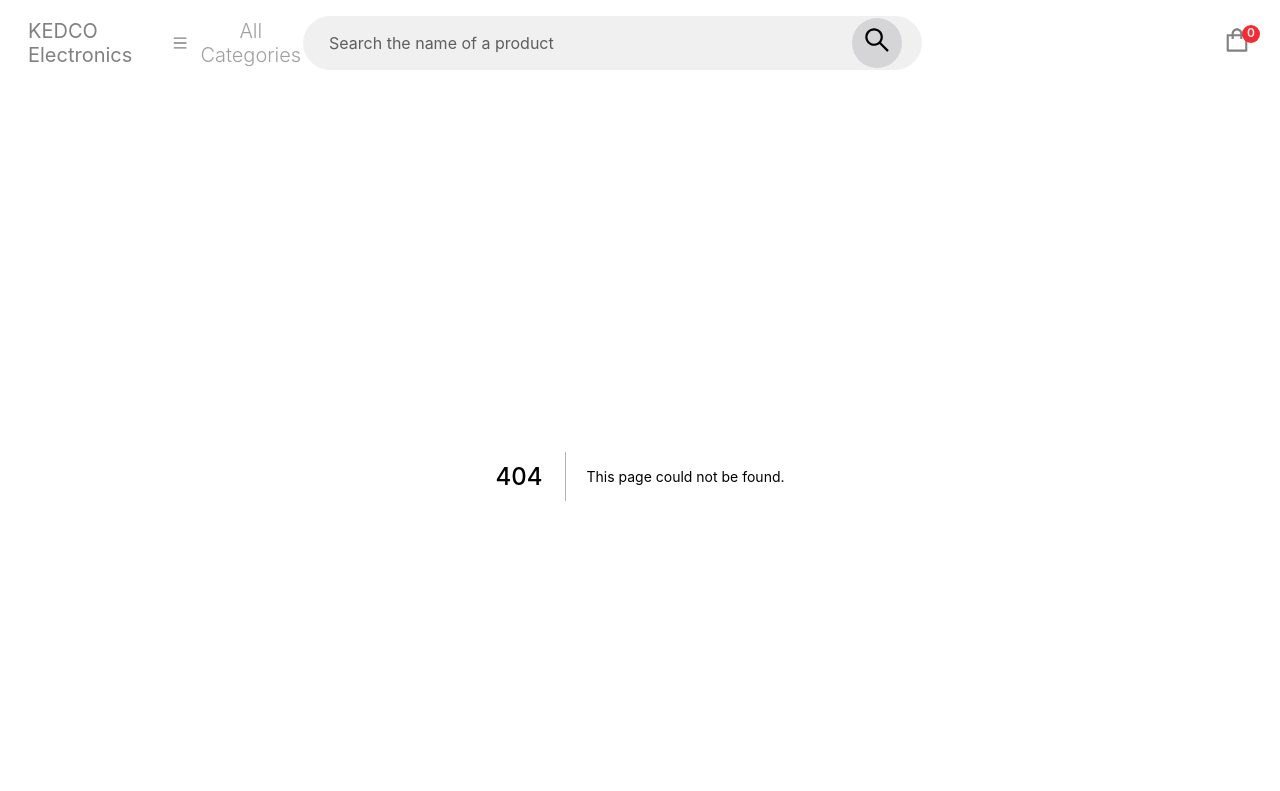
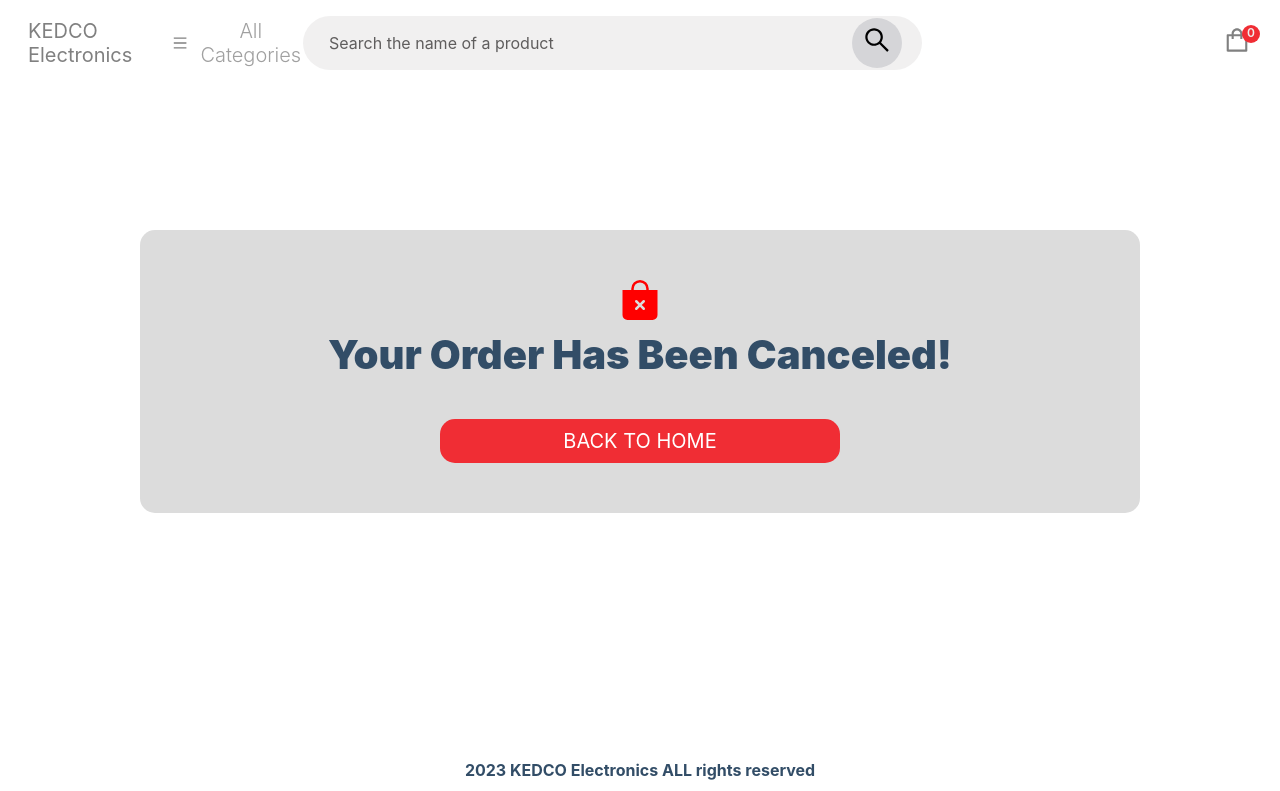
Before and after one commit to Lienkulet/KEDCO-Electronics, a Next.js app: page /canceled in a window 1280 px wide. Before the commit this address had no page. Shown: the top 791 px of the page. Built offline with nearby package versions, Linux system fonts and the light colour scheme.

Commit message:
cancel page

```diff
--- /dev/null
+++ b/pages/canceled.js
@@ -0,0 +1,23 @@
+import React from 'react';
+import { BsBagXFill } from 'react-icons/bs';
+import Link from 'next/link';
+
+
+const Canceled = () => {
+  return (
+    <div className='cancel-wrapper'>
+    <div className='cancel'>
+        <p className='icon'>
+            <BsBagXFill />
+        </p>
+        <h2>Your order has been canceled!</h2>
+
+        <Link href="/">
+          <button className='btn' type='button' width="300px">Back to Home</button>
+        </Link>
+    </div>
+</div>
+  )
+}
+
+export default Canceled
--- a/pages/success.js
+++ b/pages/success.js
@@ -27,7 +27,7 @@ const Success = () => {
             <p className='email-msg'>Check your email inbox for the receipt</p>
             <p className='description'>If you have any questions, please email
               <a className='email' href='mailto:order@example.com'>
-                order@example.com
+                order@gmail.com
               </a>
             </p>
             <Link href="/">
--- a/styles/globals.css
+++ b/styles/globals.css
@@ -771,7 +771,13 @@ margin-top: 160px;
    color: green;
    font-size: 40px;
 }
-.success h2{
+
+.cancel .icon {
+  color: red;
+  font-size: 40px;
+}
+.success h2,
+.cancel h2{
   text-transform: capitalize;
   margin-top: 15px 0px;
   font-weight: 900;
@@ -783,10 +789,7 @@ margin-top: 160px;
   font-weight: 600;
   text-align: center;
 }
-.cancel p{
-  font-size: 20px;
-  font-weight: 600;
-}
+
 .success .description{
   font-size: 16px;
   font-weight: 600;
```
